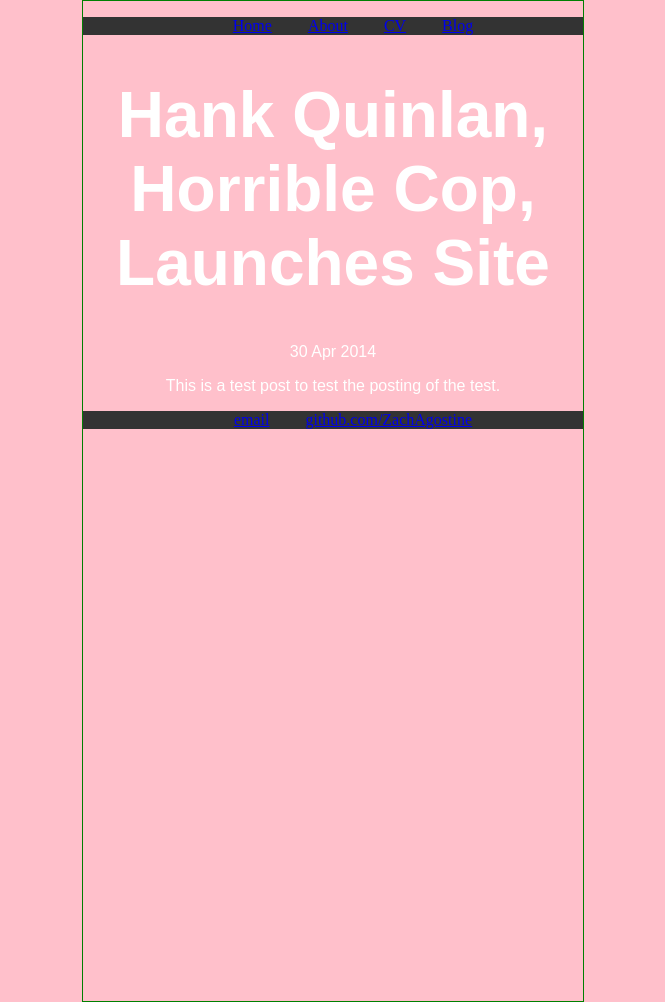
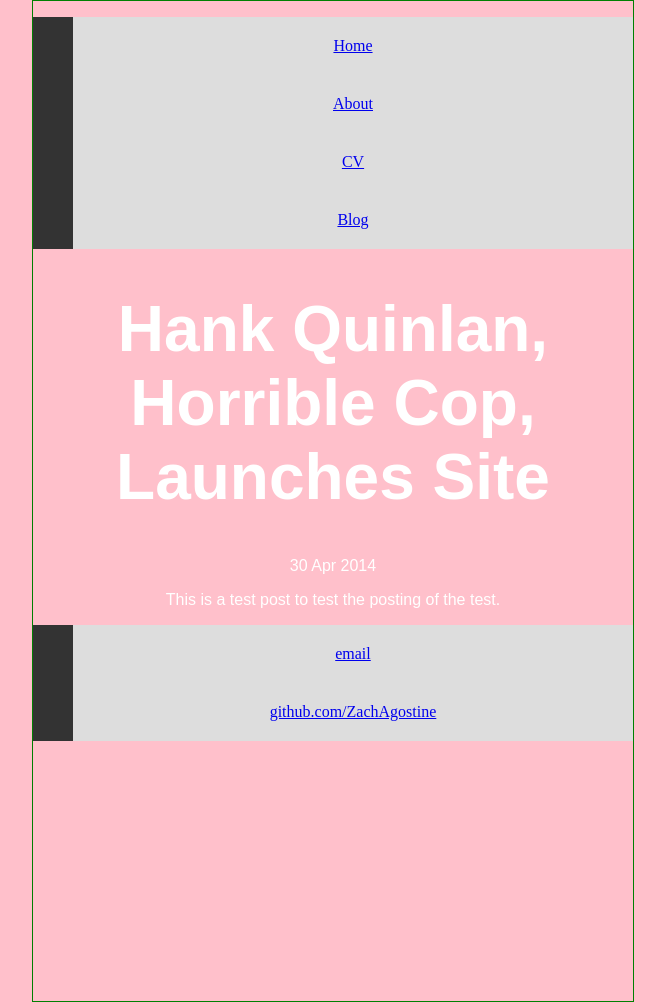
Before and after one commit to ZachAgostine/ZachAgostine.github.io, a Jekyll site: the page built from _posts/2017-02-21-test-test.md, in a window 1280 px wide. Shown: the whole page, without its empty margins (307-972 px from the left). Built offline with Jekyll 4.4.1, drawn with Linux system fonts in a browser that asks for light colours.

Commit message:
Update main.css

```diff
--- a/css/main.css
+++ b/css/main.css
@@ -1,7 +1,7 @@
 body {
 	display: block;
 	height: 1000px;
-	width: 500px;
+	width: 600px;
 	border: 1px solid green;
 	border-style: solid;
 	word-wrap: break-word;
@@ -17,10 +17,12 @@ ul {
 }
 
 li {
-    display: inline;
-    list-style-type: none;
-    text-align: center;
-    padding: 14px 16px;
+    	display: block;
+    	list-style-type: none;
+    	text-align: center;
+    	padding: 20px;
+	margin: 0;
+	background-color: #dddddd;
 }
 
 navigation {
```
